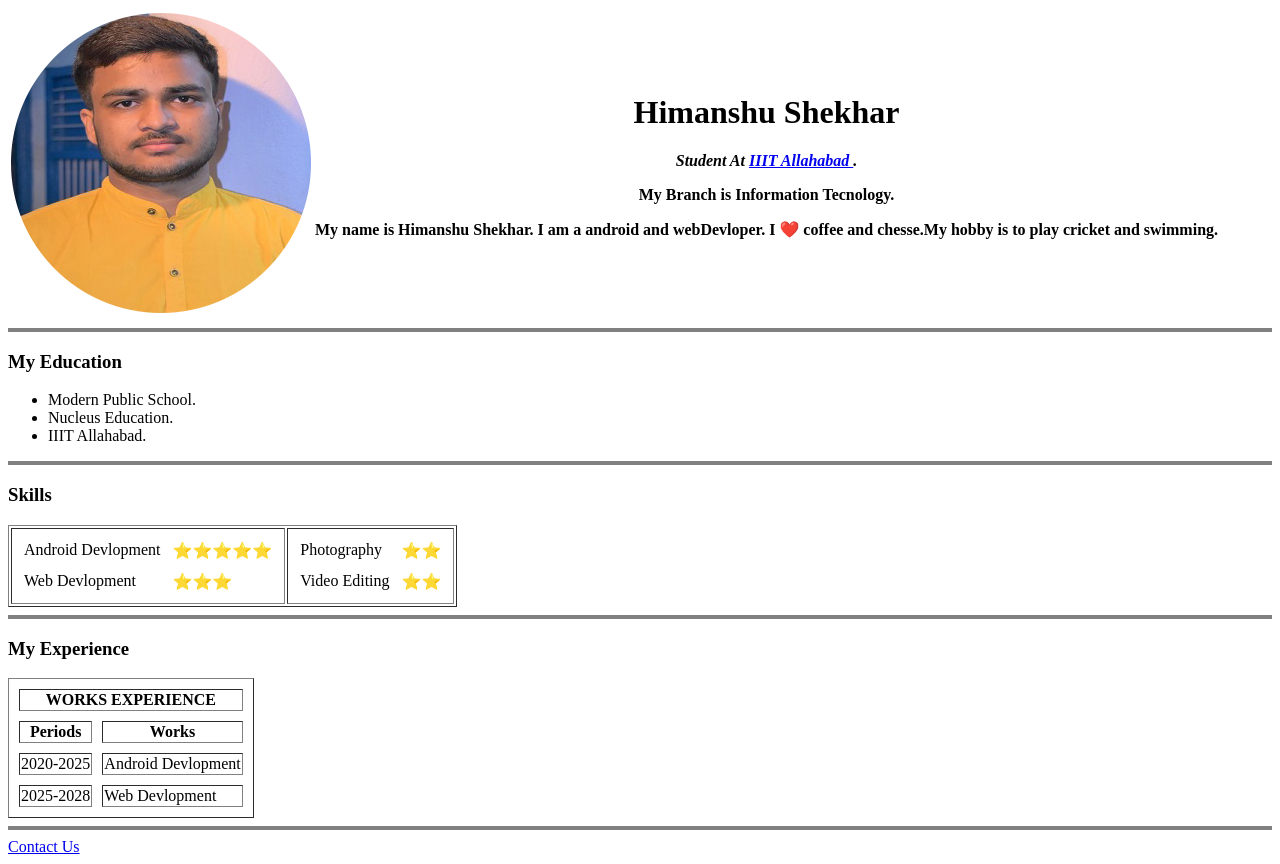
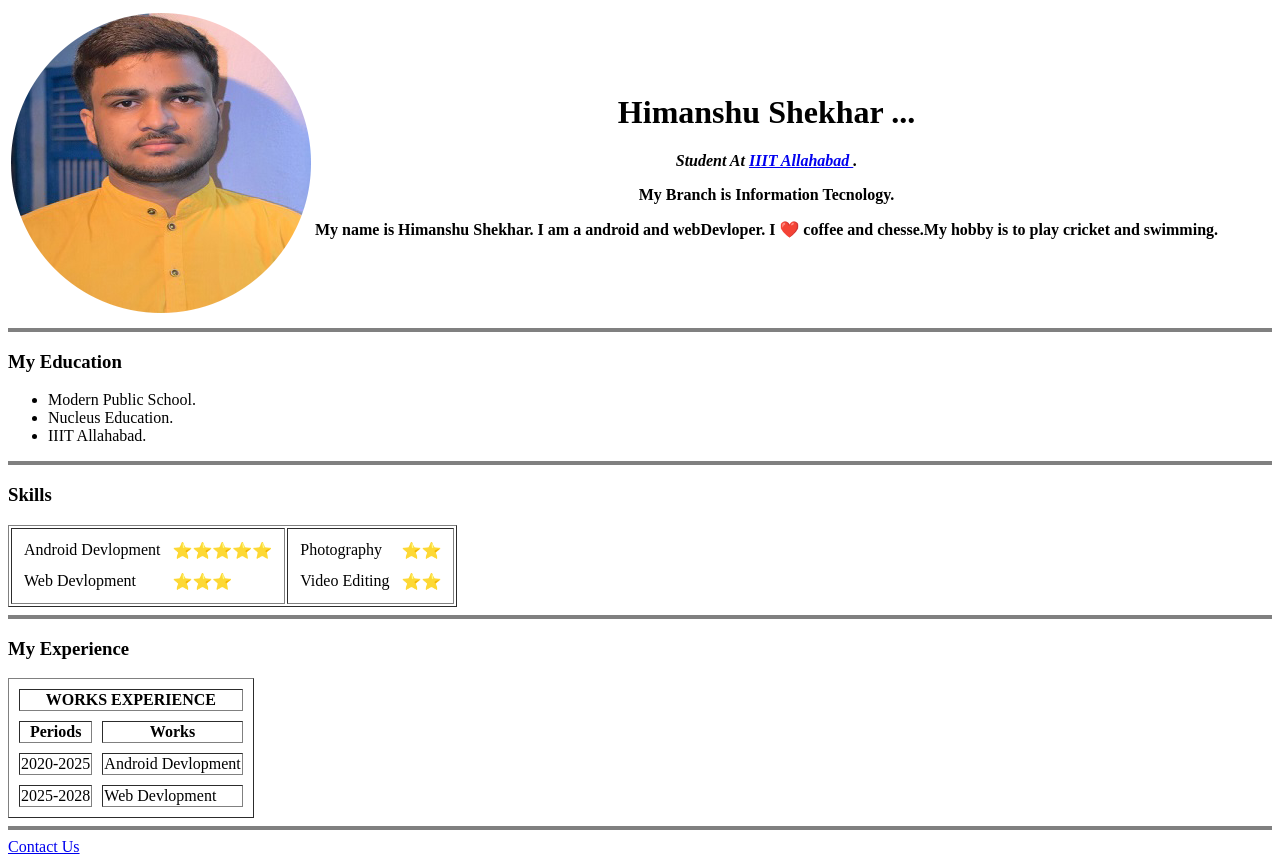
Before and after one commit to Himanshu276330/myCV, a plain HTML site: page index.html in a window 1280 px wide. Drawn offline with Linux system fonts and the light colour scheme.

Commit message:
Update index.html

```diff
--- a/index.html
+++ b/index.html
@@ -14,7 +14,7 @@
         <tr>
             <th><img src="Image/hi.png" sizes="0.2" alt="Himanshu Shekhar Photo"></th>
             <th>
-                <h1>Himanshu Shekhar</h1>
+                <h1>Himanshu Shekhar ...</h1>
                 <!-- i -> has the purpose of presenting something in italicised style.
                     em -> has the purpose of giving emphasis to the content. -->
                 <p> <em> Student At <strong> <a href="https://iiita.ac.in/" target="_blank">IIIT Allahabad </a>.
```
